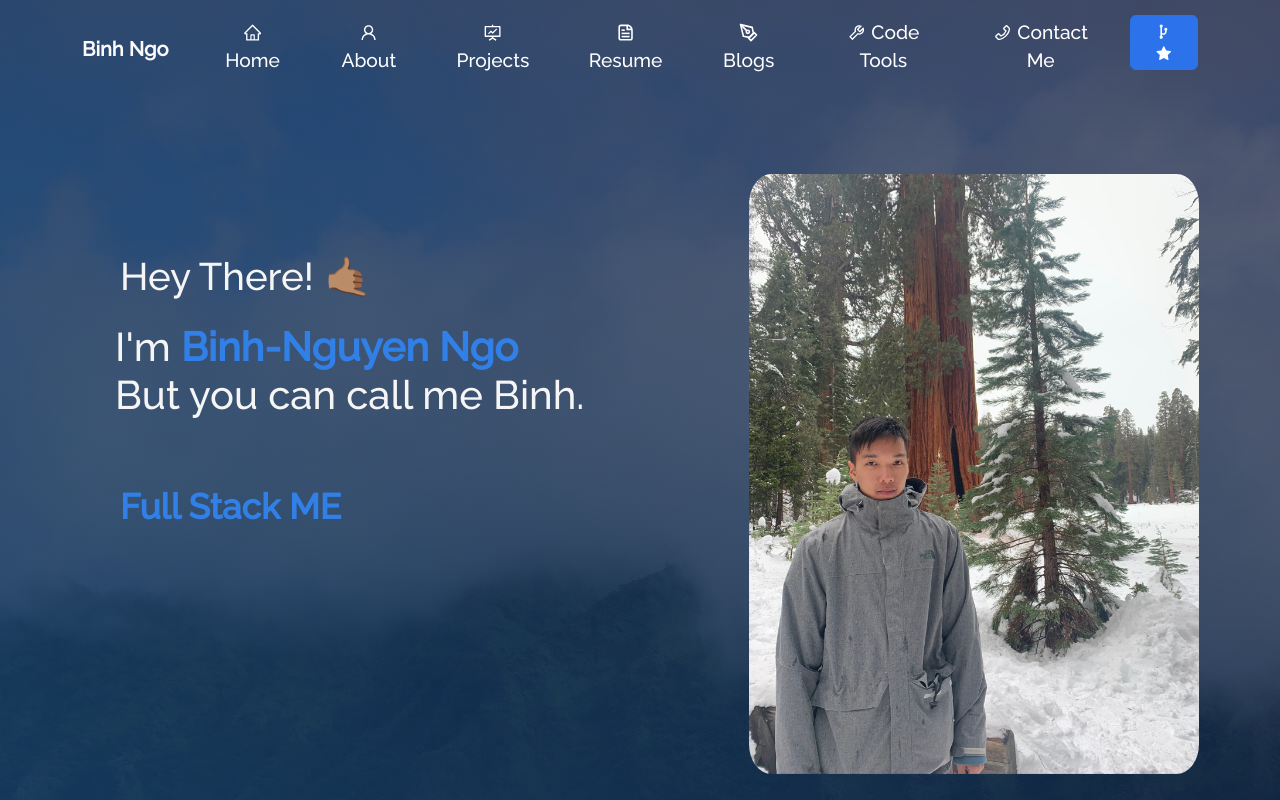
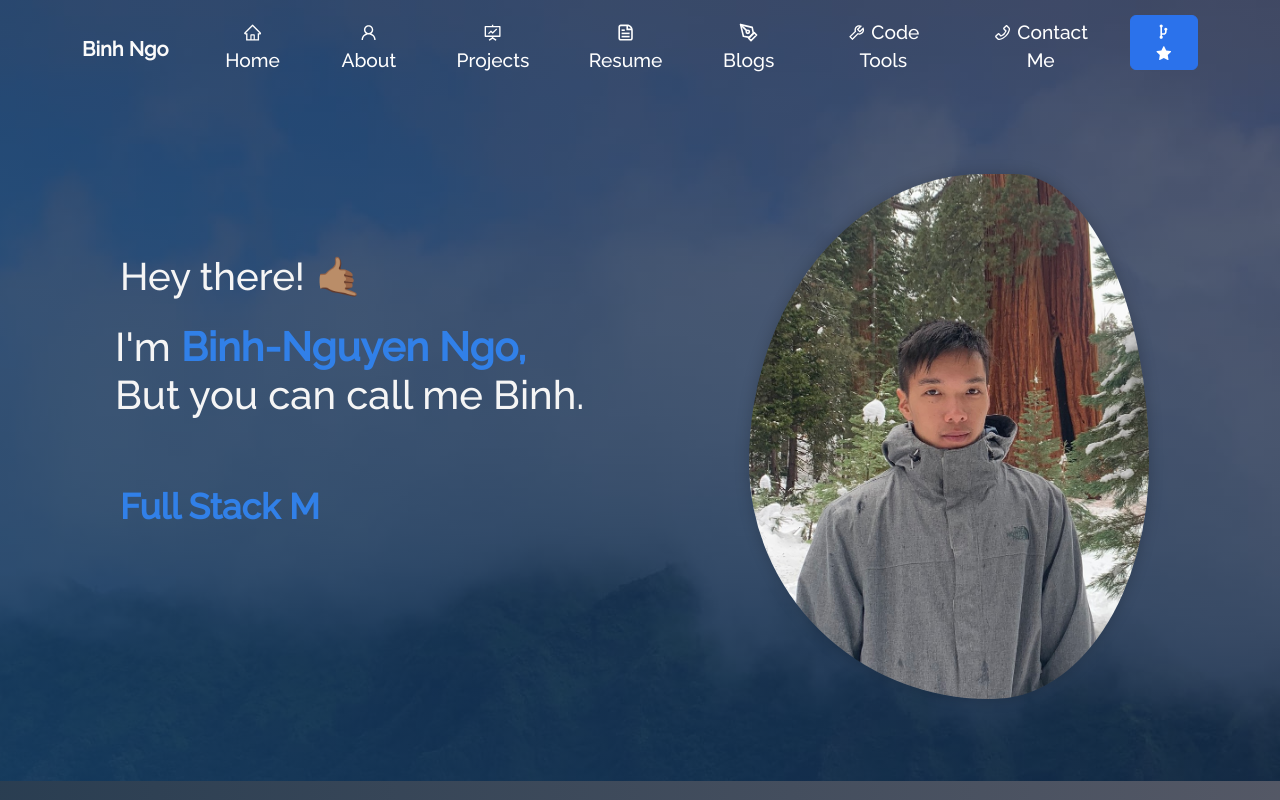
Before and after one commit to binh-ngo/react-portfolio, a React (Create React App) app: page / in a window 1280 px wide. Shown: the top 800 px of the page. Built offline with nearby package versions, Linux system fonts and the light colour scheme.

Commit message:
revised images and typewriter effect

```diff
--- a/src/components/About/About.js
+++ b/src/components/About/About.js
@@ -29,7 +29,7 @@ function About() {
             style={{ paddingTop: "120px", paddingBottom: "50px" }}
             className="about-img"
           >
-            <img src={laptop} alt="about" className="img-fluid" />
+            <img src={laptop} alt="about" className="blob" />
           </Col>
         </Row>
         <h1 className="project-heading">
--- a/src/components/Home/Home.js
+++ b/src/components/Home/Home.js
@@ -1,6 +1,6 @@
 import React from "react";
 import { Container, Row, Col } from "react-bootstrap";
-import profile from "../../assets/5022.jpg";
+import profile from "../../assets/5022.JPEG";
 import Home2 from "./Home2";
 import Type from "./Type";
 
@@ -12,14 +12,14 @@ function Home() {
           <Row>
             <Col md={7} className="home-header">
               <h1 style={{ paddingBottom: 15 }} className="heading">
-                Hey There!{" "}
+                Hey there!{" "}
                 <span className="wave" role="img" aria-labelledby="wave">
                   🤙🏽
                 </span>
               </h1>
               <h1 className="heading-name">
                 I'm
-                <strong className="main-name"> Binh-Nguyen Ngo</strong>
+                <strong className="main-name"> Binh-Nguyen Ngo,</strong>
                 <br/>
                 But you can call me Binh.
               </h1>
@@ -33,8 +33,8 @@ function Home() {
               <img
                 src={profile}
                 alt="home pic"
-                className="img-fluid"
-                style={{ maxHeight: "600px" }}
+                className="blob"
+                style={{ maxHeight: "700px" }}
               />
             </Col>
           </Row>
--- a/src/components/Home/Type.js
+++ b/src/components/Home/Type.js
@@ -6,9 +6,9 @@ function Type() {
     <Typewriter
       options={{
         strings: [
+          "Hire me!",
+          "Full Stack MERN Developer",
           "Creator",
-          "Full Stack MERN Developer",
-          "Open Source Contributor",
           "Code Blogger"
         ],
         autoStart: true,
--- a/src/style.css
+++ b/src/style.css
@@ -369,8 +369,34 @@ button:focus {
   transform: scale(1.1);
   box-shadow: 0 0 15px #2b72eb;
 }
-.img-fluid {
-  border-radius: 5%;
+
+.blob {
+  width: 400px;
+  height: 525px;
+  overflow: hidden;
+  border-radius: 42% 56% 72% 28% / 42% 42% 56% 48%;
+  background: url('./assets/5022.JPEG');
+  background-size: cover;
+  background-position: center;
+  box-shadow: 0 0 15px rgba(0, 0, 0, .2);
+  animation: blob 3.7s linear infinite;
+}
+
+@keyframes blob {
+  0%, 100% {
+      border-radius:
+          42% 56% 72% 28% / 42% 42% 56% 48%;
+  }
+
+  33% {
+      border-radius:
+          42% 28% 48% 48% / 28% 28% 72% 72%;
+  }
+
+  66% {
+      border-radius:
+          100% 56% 56% 100% / 100% 100% 56% 56%;
+  }
 }
 
 .img-fluid:hover {
```
Also changed, not shown: src/assets/5022.JPEG (added), src/assets/5022.jpg (deleted).
